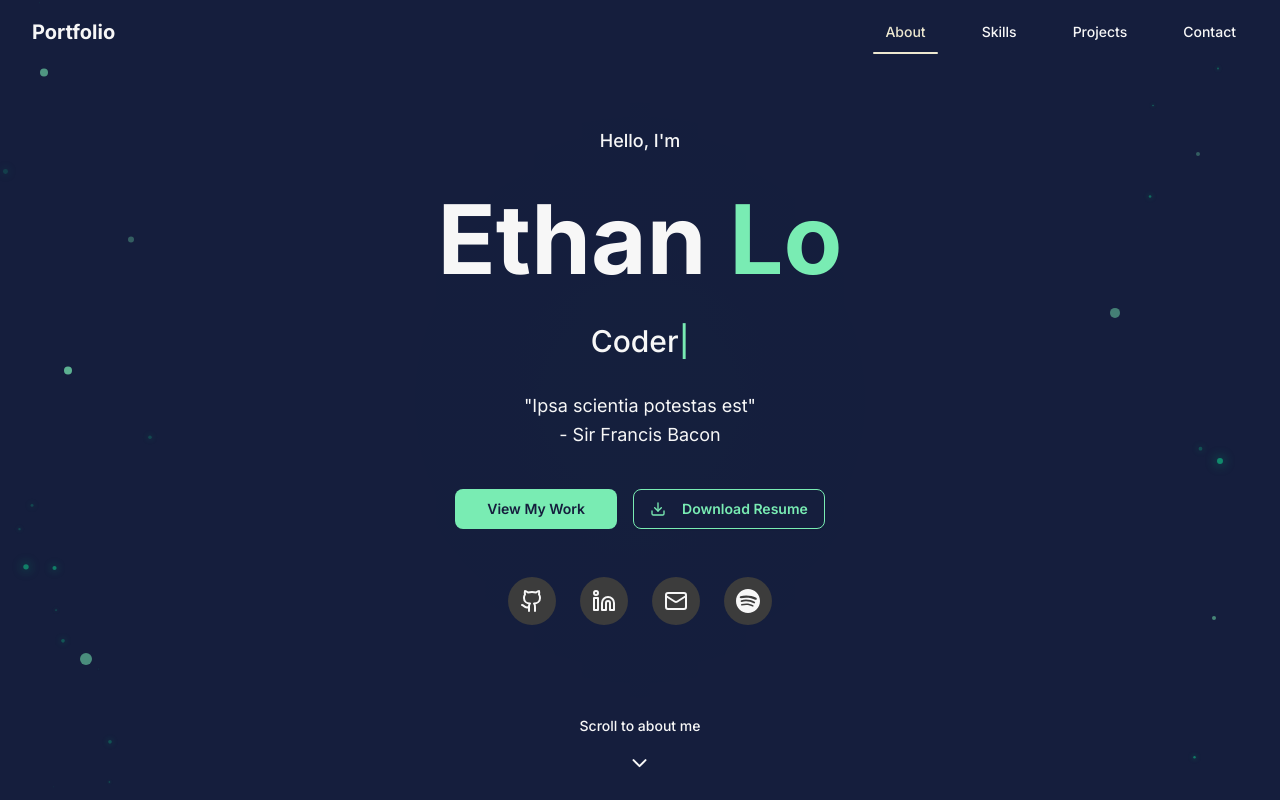
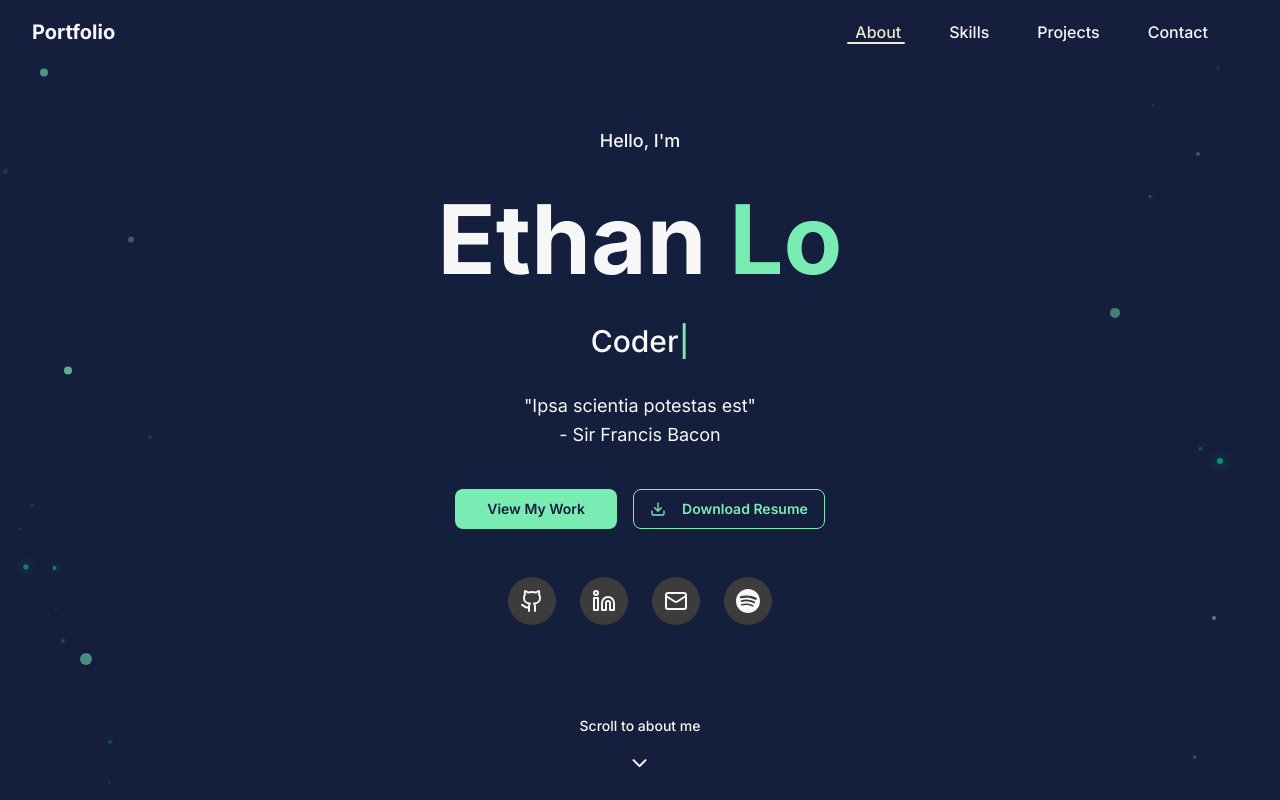
Before and after one commit to ethanol-lo/website-portfolio-high-school, a Next.js app: page / in a window 1280 px wide. Shown: the top 800 px of the page. Built offline with nearby package versions, Linux system fonts and the light colour scheme.

Commit message:
Update navigation.tsx

```diff
--- a/src/components/portfolio/navigation.tsx
+++ b/src/components/portfolio/navigation.tsx
@@ -1,36 +1,50 @@
 "use client"
 
 import Link from 'next/link'
-import { useState, useEffect } from 'react'
+import { useState, useEffect, useRef } from 'react'
 import { motion } from 'framer-motion'
 
 interface NavigationProps {
   onNavClick?: (section: string) => void
 }
 
+const navItems = [
+  { name: 'About', href: '#about' },
+  { name: 'Skills', href: '#skills' },
+  { name: 'Projects', href: '#projects' },
+  { name: 'Contact', href: '#contact' }
+]
+
 const Navigation = ({ onNavClick }: NavigationProps) => {
   const [scrolled, setScrolled] = useState(false)
-  const [activeSection, setActiveSection] = useState('')
+  const [activeSection, setActiveSection] = useState('about')
+  const [underlineProps, setUnderlineProps] = useState({ left: 0, width: 0 })
+  const navRefs = useRef<(HTMLDivElement | null)[]>([])
 
-  const navItems = [
-    { name: 'About', href: '#about' },
-    { name: 'Skills', href: '#skills' },
-    { name: 'Projects', href: '#projects' },
-    { name: 'Contact', href: '#contact' }
-  ]
+  // Update underline position when the active section changes
+  useEffect(() => {
+    const idx = navItems.findIndex(item => item.href === `#${activeSection}`)
+    const el = navRefs.current[idx]
+    if (el) {
+      setUnderlineProps({
+        left: el.offsetLeft,
+        width: el.offsetWidth
+      })
+    }
+  }, [activeSection])
 
+  // Scroll and intersection observer logic
   useEffect(() => {
     const handleScroll = () => {
-      const isScrolled = window.scrollY > 20
-      setScrolled(isScrolled)
+      setScrolled(window.scrollY > 20)
     }
 
     const observerOptions = {
-      threshold: 0.15,
+      threshold: 0.5,
       rootMargin: '-100px 0px -50% 0px'
     }
 
-    const observer = new IntersectionObserver((entries) => {
+    const observer = new window.IntersectionObserver((entries) => {
       entries.forEach((entry) => {
         if (entry.isIntersecting) {
           setActiveSection(entry.target.id)
@@ -46,7 +60,7 @@ const Navigation = ({ onNavClick }: NavigationProps) => {
     })
 
     window.addEventListener('scroll', handleScroll)
-    handleScroll() // Check initial scroll position
+    handleScroll()
 
     return () => {
       window.removeEventListener('scroll', handleScroll)
@@ -54,20 +68,14 @@ const Navigation = ({ onNavClick }: NavigationProps) => {
     }
   }, [])
 
-  const handleNavClick = (href: string) => {
+  // Handle nav click
+  const handleNavClick = (href: string, index: number) => {
     const sectionId = href.replace('#', '')
-
-    if (onNavClick) {
-      onNavClick(sectionId)
-    }
-
-    // Smooth scroll to section
+    setActiveSection(sectionId) // immediately set for click feedback
+    if (onNavClick) onNavClick(sectionId)
     const element = document.getElementById(sectionId)
     if (element) {
-      element.scrollIntoView({
-        behavior: 'smooth',
-        block: 'start'
-      })
+      element.scrollIntoView({ behavior: 'smooth', block: 'start' })
     }
   }
 
@@ -83,7 +91,7 @@ const Navigation = ({ onNavClick }: NavigationProps) => {
       }`}
     >
       <div className="max-w-7xl mx-auto px-4 sm:px-6 lg:px-8">
-        <div className="flex items-center justify-between h-16">
+        <div className="flex items-center justify-between h-16 relative">
           {/* Logo/Name */}
           <motion.div
             initial={{ opacity: 0, x: -20 }}
@@ -93,68 +101,52 @@ const Navigation = ({ onNavClick }: NavigationProps) => {
             <Link
               href="#"
               className="text-xl font-bold text-foreground hover:text-primary transition-colors duration-200"
-              onClick={() => handleNavClick('#hero')}
+              onClick={() => handleNavClick('#hero', -1)}
             >
               Portfolio
             </Link>
           </motion.div>
-
           {/* Navigation Items */}
-          <div className="hidden md:flex items-center space-x-8">
-            {navItems.map((item, index) => (
-              <motion.div
+          <div className="relative hidden md:flex items-center space-x-8">
+            {navItems.map((item, idx) => (
+              <div
                 key={item.name}
-                initial={{ opacity: 0, y: -10 }}
-                animate={{ opacity: 1, y: 0 }}
-                transition={{ duration: 0.3, delay: 0.1 + index * 0.1 }}
+                ref={el => navRefs.current[idx] = el}
+                className="relative"
+                onClick={() => handleNavClick(item.href, idx)}
+                style={{ cursor: 'pointer' }}
               >
-                <button
-                  onClick={() => handleNavClick(item.href)}
-                  className={`relative px-3 py-2 text-sm font-medium transition-all duration-200 hover:text-primary ${
+                <span
+                  className={`transition-colors duration-200 px-2 py-1 text-base font-medium ${
                     activeSection === item.href.replace('#', '')
                       ? 'text-primary'
-                      : 'text-muted-foreground'
+                      : 'text-foreground hover:text-primary'
                   }`}
                 >
                   {item.name}
-                  {activeSection === item.href.replace('#', '') && (
-                    <motion.div
-                      layoutId="activeSection"
-                      className="absolute -bottom-1 left-0 right-0 h-0.5 bg-primary rounded-full"
-                      initial={false}
-                      transition={{ duration: 0.2 }}
-                    />
-                  )}
-                </button>
-              </motion.div>
+                </span>
+              </div>
             ))}
+            {/* Underline */}
+            <motion.div
+              className="absolute bottom-0 h-[2.5px] rounded bg-primary"
+              animate={{
+                left: underlineProps.left,
+                width: underlineProps.width
+              }}
+              transition={{
+                type: "spring",
+                stiffness: 400,
+                damping: 30
+              }}
+              style={{
+                // fallback for SSR initial render
+                left: underlineProps.left,
+                width: underlineProps.width,
+                willChange: 'left, width'
+              }}
+            />
           </div>
-
-          {/* Mobile Menu Button */}
-          <motion.button
-            initial={{ opacity: 0, x: 20 }}
-            animate={{ opacity: 1, x: 0 }}
-            transition={{ duration: 0.5, delay: 0.2 }}
-            className="md:hidden p-2 text-muted-foreground hover:text-primary transition-colors duration-200"
-            onClick={() => {
-              // Mobile menu toggle logic can be added here
-              console.log('Mobile menu toggle')
-            }}
-          >
-            <svg
-              className="w-6 h-6"
-              fill="none"
-              stroke="currentColor"
-              viewBox="0 0 24 24"
-            >
-              <path
-                strokeLinecap="round"
-                strokeLinejoin="round"
-                strokeWidth={2}
-                d="M4 6h16M4 12h16M4 18h16"
-              />
-            </svg>
-          </motion.button>
         </div>
       </div>
     </motion.nav>
```
